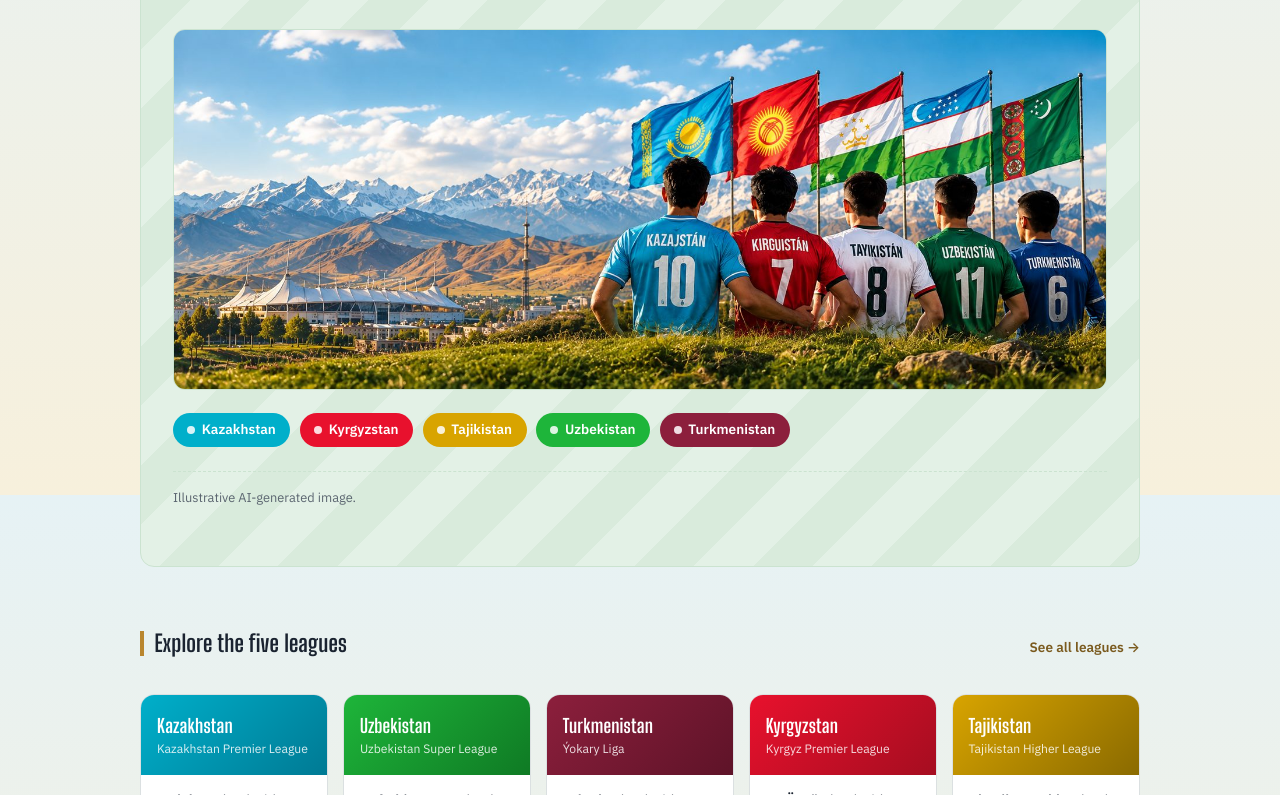
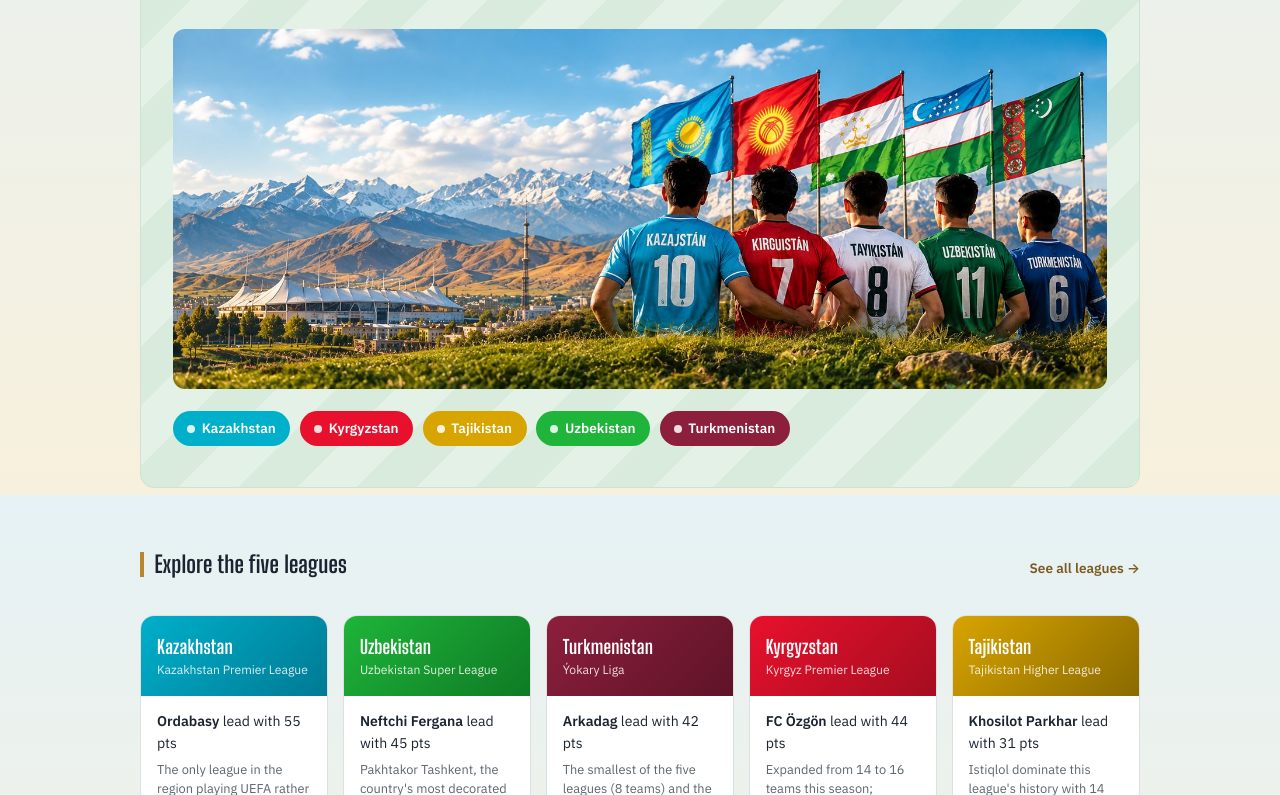
Before and after one commit to rltcdaniel/Steppe-FC, a plain HTML site: page en/index.html in a window 1280 px wide. Shown: the part 305-1100 px from the top of the page. Drawn offline with Linux system fonts and the light colour scheme.

Commit message:
Add files via upload

```diff
--- a/css/style.css
+++ b/css/style.css
@@ -117,7 +117,7 @@ main { max-width: var(--max-width); margin: 0 auto; padding: 2.5rem 1.25rem 4rem
   margin-bottom: 4rem;
 }
 .hero .tagline { color: var(--muted); max-width: 46ch; font-size: 1.08rem; }
-.hero-image-wrap { margin-top: 2rem; border-radius: 12px; overflow: hidden; border: 1px solid #CBE3D0; line-height: 0; }
+.hero-image-wrap { margin-top: 2rem; border-radius: 12px; overflow: hidden; line-height: 0; }
 .hero-image { width: 100%; height: auto; display: block; }
 .hero-country-links { list-style: none; margin: 1.4rem 0 0; padding: 0; display: flex; flex-wrap: wrap; gap: 0.6rem; }
 .hero-country-links a { display: inline-flex; align-items: center; gap: 0.4rem; padding: 0.4rem 0.9rem; border-radius: 999px; text-decoration: none; font-size: 0.85rem; font-weight: 600; color: #fff; background: var(--country-accent); }
@@ -128,7 +128,6 @@ main { max-width: var(--max-width); margin: 0 auto; padding: 2.5rem 1.25rem 4rem
 .hero-country-links a.tm { --country-accent: #8C1F3C; }
 .hero-country-links a.kg { --country-accent: #E8112D; }
 .hero-country-links a.tj { --country-accent: #D8A400; }
-.photo-note { font-size: 0.8rem; color: var(--muted); margin-top: 1.5rem; padding-top: 1rem; border-top: 1px dashed #CBE3D0; }
 
 /* Home: seccion de exploracion bajo el hero */
 .home-section { margin-top: 1rem; margin-bottom: 4rem; }
--- a/en/index.html
+++ b/en/index.html
@@ -71,7 +71,6 @@
         <li><a class="uz" href="leagues/uzbekistan.html">Uzbekistan</a></li>
         <li><a class="tm" href="leagues/turkmenistan.html">Turkmenistan</a></li>
       </ul>
-      <p class="photo-note">Illustrative AI-generated image.</p>
     </div>
 
     <section id="explore-leagues" class="home-section">
```
Also changed, not shown: es/index.html (+0 -1 lines).
